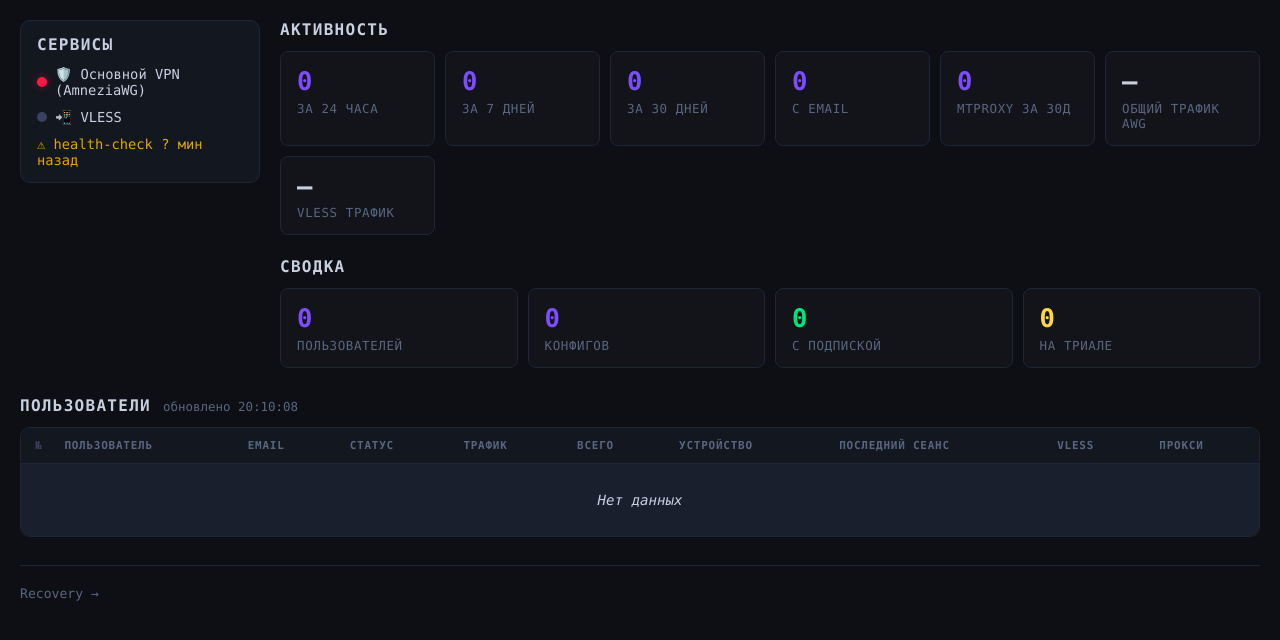
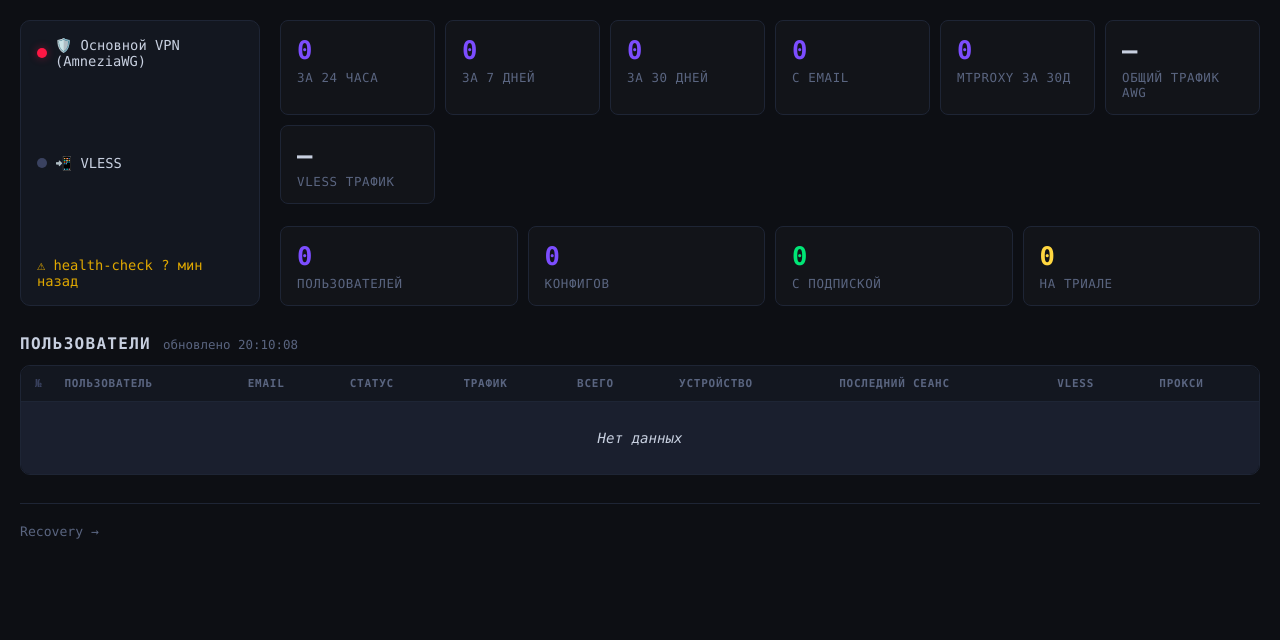
Before and after one commit to nikkronos/vpnservice, a Flask app: page /admin in a window 1280 px wide. Shown: the part 103-743 px from the top of the page. Run offline with Flask 3, Linux system fonts and the light colour scheme; the visitor is signed in with stand-in values (Sample User, id 1); data comes from the database, SQL or seed files in the repository; data that the repository does not hold is empty.

Commit message:
feat(panel): убраны заголовки блоков + блок сервисов растянут по высоте
- убраны h2 «Сервисы»/«Активность»/«Сводка» (визуальный шум)
- dash-top align-items: stretch + services-list flex space-between → низ блока сервисов выровнен с правой колонкой (был «кривой»/короче)
- cache-bust ?v=20260614c

Co-Authored-By: Claude Opus 4.8 <noreply@anthropic.com>

```diff
--- a/web/static/style.css
+++ b/web/static/style.css
@@ -215,20 +215,23 @@ header {
     display: grid;
     grid-template-columns: 240px 1fr;
     gap: 20px;
-    align-items: start;
+    align-items: stretch;
     margin-bottom: 28px;
 }
 .services-panel {
     background: var(--surface);
     border: 1px solid var(--border);
     border-radius: 10px;
-    padding: 14px 16px;
+    padding: 16px 16px;
+    display: flex;
+    flex-direction: column;
 }
-.services-panel .section-header { margin-bottom: 12px; }
 .services-list {
     display: flex;
     flex-direction: column;
     gap: 11px;
+    flex: 1;
+    justify-content: space-between;
 }
 .services-list .status-item { font-size: 0.86em; }
 .services-counts {
--- a/web/templates/index.html
+++ b/web/templates/index.html
@@ -4,7 +4,7 @@
     <meta charset="UTF-8">
     <meta name="viewport" content="width=device-width, initial-scale=1.0">
     <title>VPN Admin</title>
-    <link rel="stylesheet" href="{{ url_for('static', filename='style.css') }}?v=20260614b">
+    <link rel="stylesheet" href="{{ url_for('static', filename='style.css') }}?v=20260614c">
 </head>
 <body>
     <div class="container">
@@ -22,7 +22,6 @@
         <!-- Верх: сервисы слева + два ряда карточек справа -->
         <div class="dash-top">
             <aside class="services-panel">
-                <div class="section-header"><h2>Сервисы</h2></div>
                 <div id="status-services" class="services-list">
                     <div class="status-item"><span class="status-dot dot-unknown"></span><span>загрузка…</span></div>
                 </div>
@@ -31,7 +30,6 @@
             <div class="dash-main">
                 <!-- Блок 1: активность -->
                 <section class="activity-section">
-                    <div class="section-header"><h2>Активность</h2></div>
                     <div class="activity-grid">
                         <div class="activity-card">
                             <span class="activity-num" id="act-24h">—</span>
@@ -66,7 +64,6 @@
 
                 <!-- Блок 2: сводка по аккаунтам -->
                 <section class="activity-section">
-                    <div class="section-header"><h2>Сводка</h2></div>
                     <div class="activity-grid">
                         <div class="activity-card">
                             <span class="activity-num" id="stat-users">—</span>
```
